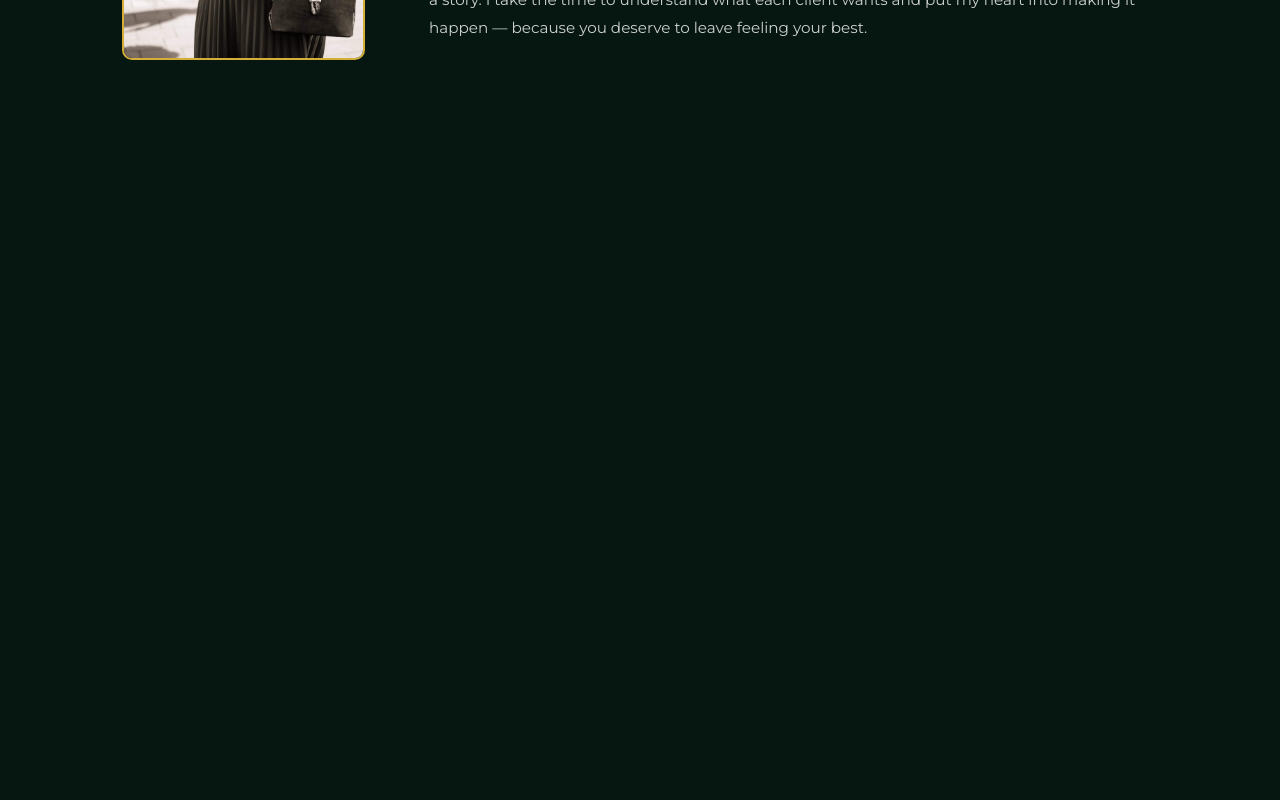
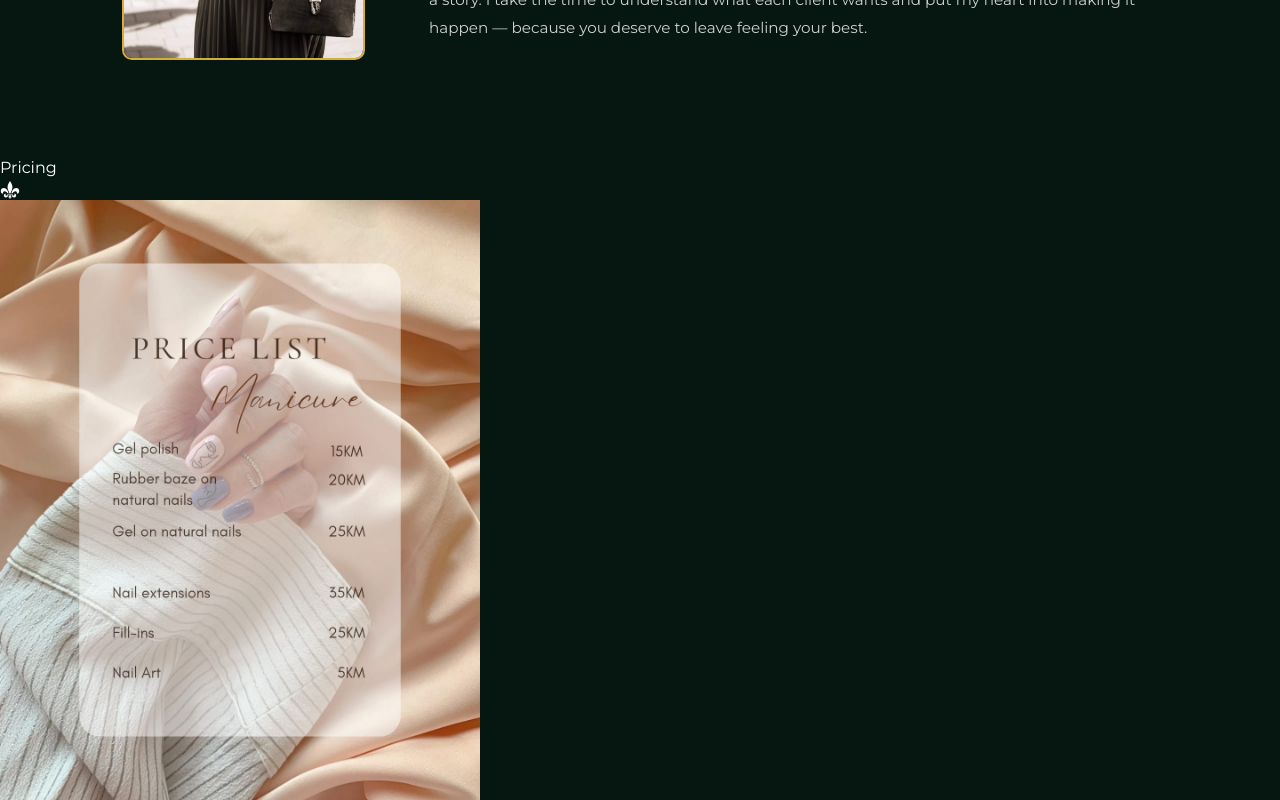
Before and after one commit to SasanTazayoni/Charm, a Next.js app: page / in a window 1280 px wide. Shown: the part 1452-2252 px from the top of the page. Before the commit the page ends 1608 px from the top, so only its background shows below. Built offline with nearby package versions, Linux system fonts and the light colour scheme.

Commit message:
Add About and Pricing sections

```diff
--- a/src/app/page.tsx
+++ b/src/app/page.tsx
@@ -1,6 +1,7 @@
 import Navbar from '@/components/Navbar'
 import Hero from '@/components/Hero'
 import About from '@/components/About'
+import Pricing from '@/components/Pricing'
 
 export default function Home() {
   return (
@@ -8,6 +9,7 @@ export default function Home() {
       <Navbar />
       <Hero />
       <About />
+      <Pricing />
     </main>
   )
 }
--- /dev/null
+++ b/src/components/Pricing.tsx
@@ -0,0 +1,44 @@
+"use client";
+
+import { useEffect, useRef, useState } from "react";
+import Image from "next/image";
+import { GiFleurDeLys } from "react-icons/gi";
+
+export default function Pricing() {
+  const [visible, setVisible] = useState(false);
+  const sectionRef = useRef<HTMLElement>(null);
+
+  useEffect(() => {
+    const observer = new IntersectionObserver(
+      ([entry]) => { if (entry.isIntersecting) setVisible(true); },
+      { threshold: 0.15 }
+    );
+    if (sectionRef.current) observer.observe(sectionRef.current);
+    return () => observer.disconnect();
+  }, []);
+
+  return (
+    <section id="pricing" ref={sectionRef} className={`pricing-section ${visible ? "pricing-visible" : ""}`}>
+
+      <div className="pricing-header">
+        <h2 className="pricing-heading">Pricing</h2>
+        <div className="pricing-divider">
+          <div className="pricing-divider-line" />
+          <GiFleurDeLys size={20} className="pricing-divider-icon" />
+          <div className="pricing-divider-line" />
+        </div>
+      </div>
+
+      <div className="pricing-card">
+        <Image
+          src="/pricing.jpg"
+          alt="Charm Price List"
+          width={480}
+          height={600}
+          className="pricing-image"
+        />
+      </div>
+
+    </section>
+  );
+}
```
Also changed, not shown: public/pricing-serbian.jpg (added), public/pricing.jpg (added).
